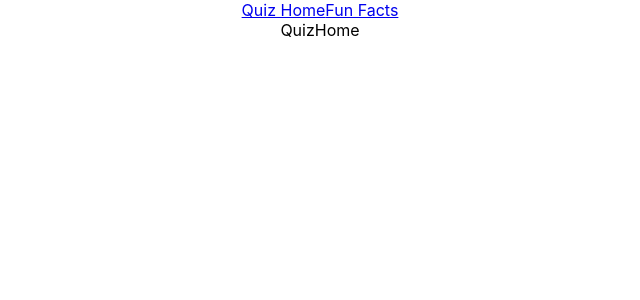
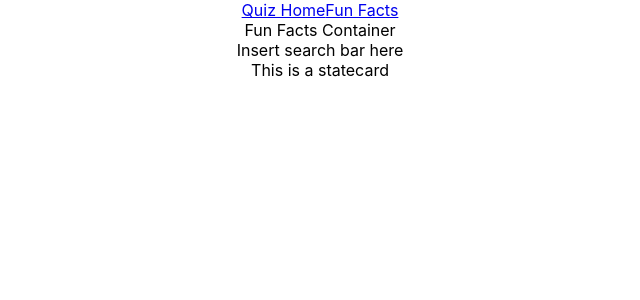
Before and after one commit to charcodes24/states-and-capitals-app, a React (Create React App) app: page /funfacts in a window 1280 px wide. Shown: the top 300 px of the page, without its empty margins (320-960 px from the left). Built offline with nearby package versions, Linux system fonts and the light colour scheme.

Commit message:
FunFactsComponents structure in place.

```diff
--- a/src/App.js
+++ b/src/App.js
@@ -3,15 +3,15 @@ import './App.css';
 
 import NavBar from './NavBar';
 import QuizHome from './QuizComponents/QuizHome';
+import FunFactsContainer from './FunFactsComponents/FunFactsContainer';
 
 function App() {
   return (
     <div className="App">
       <NavBar />
-      <QuizHome />
       <Switch>
-        <Route path="/"></Route>
-        <Route path="/funfacts"></Route>
+        <Route path="/funfacts" component={FunFactsContainer} />
+        <Route path="/" component={QuizHome} />
       </Switch>
     </div>
   );
--- /dev/null
+++ b/src/FunFactsComponents/FunFactsContainer.js
@@ -0,0 +1,12 @@
+import SearchBar from "./SearchBar"
+import StateCard from "./StateCard"
+
+export default function FunFactsContainer() {
+    return (
+        <div>
+            Fun Facts Container
+            <SearchBar />
+            <StateCard />
+        </div>
+    )
+}
--- /dev/null
+++ b/src/FunFactsComponents/SearchBar.js
@@ -0,0 +1,5 @@
+export default function SearchBar() {
+    return (
+        <div>Insert search bar here</div>
+    )
+}
--- /dev/null
+++ b/src/FunFactsComponents/StateCard.js
@@ -0,0 +1,5 @@
+export default function StateCard() {
+    return (
+        <div>This is a statecard</div>
+    )
+}
```
